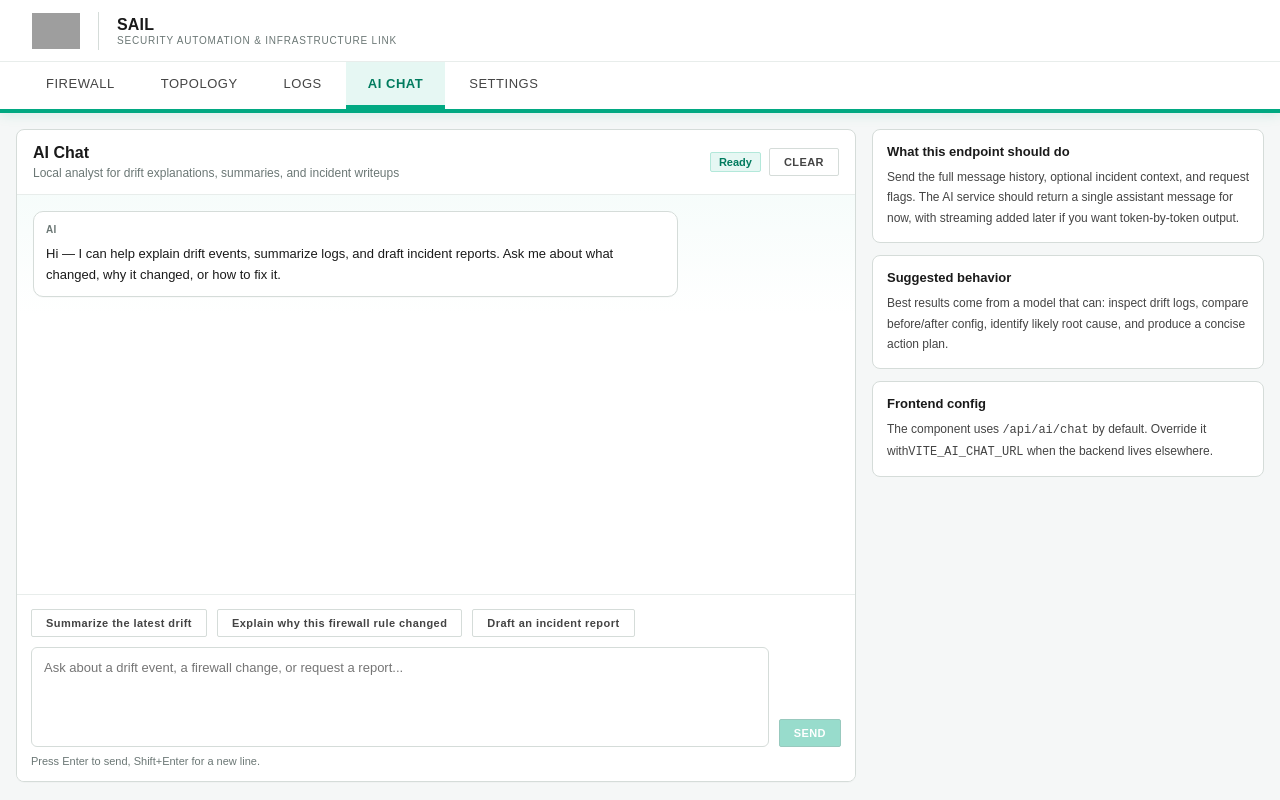
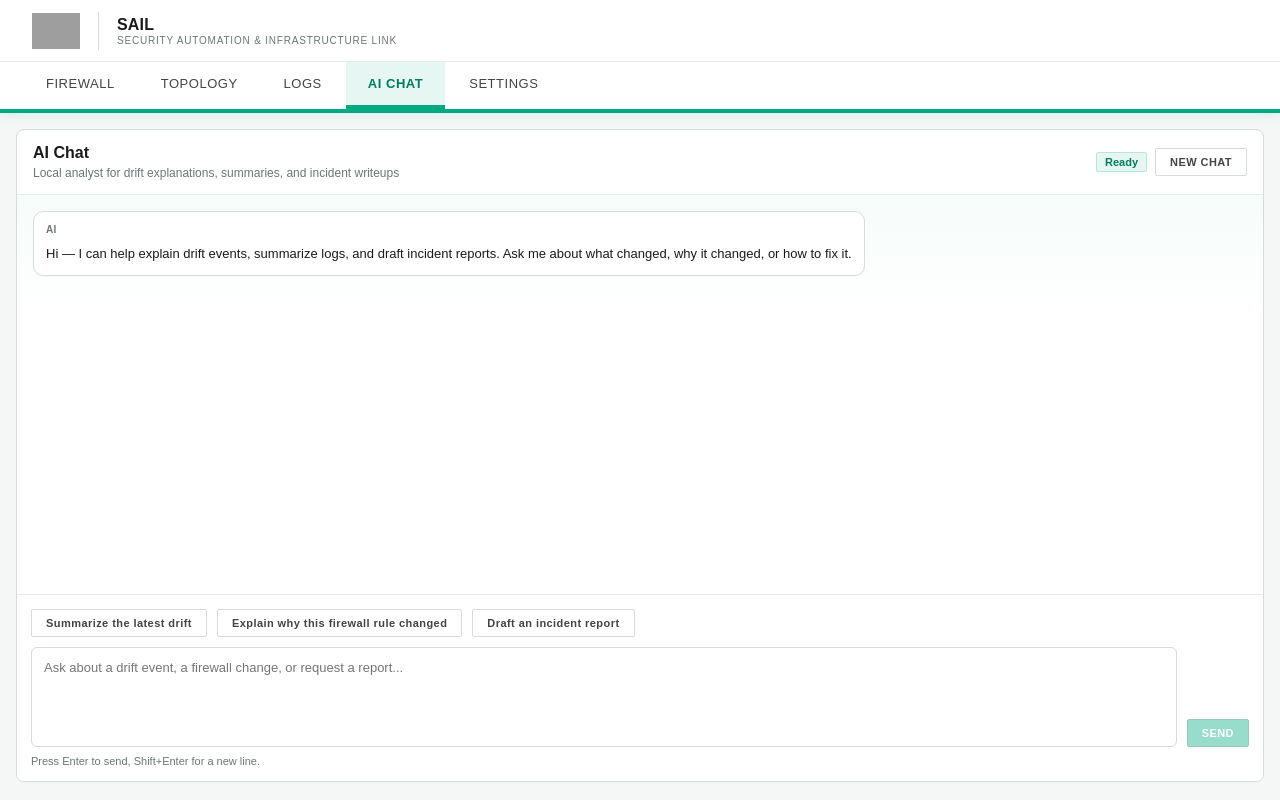
Before and after one commit to Mohamed-Chaker-Jouini/sail-loki-grafana, a React (Vite) app in the folder frontend/: page / in a window 1280 px wide. Both pictures are taken after a click on the button "AI CHAT". Built offline with nearby package versions, Linux system fonts and the light colour scheme; no server answers; grey boxes are pictures that could not be loaded; a web font is replaced by a local one.

Commit message:
Improve UI

```diff
--- a/frontend/src/pages/AiChat.tsx
+++ b/frontend/src/pages/AiChat.tsx
@@ -27,28 +27,57 @@ type AiChatResponse = {
   error?: string
 }
 
-const STORAGE_KEY = 'sail.aichat.history.v1'
+type ChatSession = {
+  conversationId: string
+  messages: ChatMessage[]
+}
+
+const STORAGE_KEY = 'sail.aichat.session.v1'
 
 function uid() {
   return `${Date.now()}-${Math.random().toString(16).slice(2)}`
 }
 
-function safeLoadHistory(): ChatMessage[] {
+function initialAssistantMessage(): ChatMessage {
+  return {
+    id: uid(),
+    role: 'assistant',
+    content:
+      'Hi — I can help explain drift events, summarize logs, and draft incident reports. Ask me about what changed, why it changed, or how to fix it.',
+    createdAt: Date.now(),
+  }
+}
+
+function safeLoadSession(): ChatSession | null {
   try {
     const raw = localStorage.getItem(STORAGE_KEY)
-    if (!raw) return []
+    if (!raw) return null
+
     const parsed = JSON.parse(raw)
-    if (!Array.isArray(parsed)) return []
-    return parsed
-      .filter((m) => m && typeof m.content === 'string' && (m.role === 'user' || m.role === 'assistant' || m.role === 'system'))
-      .map((m) => ({
+    if (!parsed || typeof parsed !== 'object') return null
+    if (typeof parsed.conversationId !== 'string') return null
+    if (!Array.isArray(parsed.messages)) return null
+
+    const messages = parsed.messages
+      .filter(
+        (m: any) =>
+          m &&
+          typeof m.content === 'string' &&
+          (m.role === 'user' || m.role === 'assistant' || m.role === 'system')
+      )
+      .map((m: any) => ({
         id: String(m.id ?? uid()),
         role: m.role,
         content: String(m.content),
         createdAt: Number(m.createdAt ?? Date.now()),
       }))
+
+    return {
+      conversationId: parsed.conversationId,
+      messages: messages.length ? messages : [initialAssistantMessage()],
+    }
   } catch {
-    return []
+    return null
   }
 }
 
@@ -58,20 +87,15 @@ export default function AiChat() {
     []
   )
 
-  const [messages, setMessages] = useState<ChatMessage[]>(() => {
-    const saved = safeLoadHistory()
-    return saved.length
-      ? saved
-      : [
-          {
-            id: uid(),
-            role: 'assistant',
-            content:
-              'Hi — I can help explain drift events, summarize logs, and draft incident reports. Ask me about what changed, why it changed, or how to fix it.',
-            createdAt: Date.now(),
-          },
-        ]
-  })
+  const loadedSession = useMemo(() => safeLoadSession(), [])
+
+  const [conversationId, setConversationId] = useState<string>(
+    () => loadedSession?.conversationId || uid()
+  )
+
+  const [messages, setMessages] = useState<ChatMessage[]>(
+    () => loadedSession?.messages || [initialAssistantMessage()]
+  )
 
   const [input, setInput] = useState('')
   const [sending, setSending] = useState(false)
@@ -80,11 +104,17 @@ export default function AiChat() {
 
   useEffect(() => {
     try {
-      localStorage.setItem(STORAGE_KEY, JSON.stringify(messages))
+      localStorage.setItem(
+        STORAGE_KEY,
+        JSON.stringify({
+          conversationId,
+          messages,
+        } satisfies ChatSession)
+      )
     } catch {
       // ignore storage failures
     }
-  }, [messages])
+  }, [conversationId, messages])
 
   useEffect(() => {
     listRef.current?.scrollTo({ top: listRef.current.scrollHeight, behavior: 'smooth' })
@@ -116,7 +146,7 @@ export default function AiChat() {
           Accept: 'application/json',
         },
         body: JSON.stringify({
-          conversation_id: getConversationId(nextMessages),
+          conversation_id: conversationId,
           messages: nextMessages.map((m) => ({
             role: m.role,
             content: m.content,
@@ -184,17 +214,19 @@ export default function AiChat() {
     }
   }
 
-  function clearChat() {
-    setMessages([
-      {
-        id: uid(),
-        role: 'assistant',
-        content:
-          'Hi — I can help explain drift events, summarize logs, and draft incident reports. Ask me about what changed, why it changed, or how to fix it.',
-        createdAt: Date.now(),
-      },
-    ])
+  function newChat() {
+    const nextConversationId = uid()
+    setConversationId(nextConversationId)
+    setMessages([initialAssistantMessage()])
+    setInput('')
     setError(null)
+    setSending(false)
+
+    try {
+      localStorage.removeItem(STORAGE_KEY)
+    } catch {
+      // ignore storage failures
+    }
   }
 
   const canSend = input.trim().length > 0 && !sending
@@ -203,14 +235,12 @@ export default function AiChat() {
     <div
       style={{
         height: 'calc(100vh - 115px)',
-        display: 'grid',
-        gridTemplateColumns: '1.5fr .7fr',
-        gap: 16,
         padding: 16,
       }}
     >
       <section
         style={{
+          height: '100%',
           display: 'flex',
           flexDirection: 'column',
           minHeight: 0,
@@ -229,6 +259,7 @@ export default function AiChat() {
             alignItems: 'center',
             justifyContent: 'space-between',
             gap: 12,
+            flexWrap: 'wrap',
           }}
         >
           <div>
@@ -238,15 +269,15 @@ export default function AiChat() {
             </div>
           </div>
 
-          <div style={{ display: 'flex', gap: 8, alignItems: 'center' }}>
+          <div style={{ display: 'flex', gap: 8, alignItems: 'center', flexWrap: 'wrap' }}>
             <span
               className="badge b-clean"
               style={{ textTransform: 'none', letterSpacing: 0, fontSize: 11 }}
             >
               {sending ? 'Thinking' : 'Ready'}
             </span>
-            <button type="button" onClick={clearChat}>
-              Clear
+            <button type="button" onClick={newChat}>
+              New chat
             </button>
           </div>
         </div>
@@ -341,45 +372,8 @@ export default function AiChat() {
           </div>
         </div>
       </section>
-
-      <aside
-        style={{
-          display: 'flex',
-          flexDirection: 'column',
-          gap: 12,
-          minHeight: 0,
-        }}
-      >
-        <Card title="What this endpoint should do">
-          <p style={helpText}>
-            Send the full message history, optional incident context, and request flags. The AI
-            service should return a single assistant message for now, with streaming added later if
-            you want token-by-token output.
-          </p>
-        </Card>
-
-        <Card title="Suggested behavior">
-          <p style={helpText}>
-            Best results come from a model that can: inspect drift logs, compare before/after
-            config, identify likely root cause, and produce a concise action plan.
-          </p>
-        </Card>
-
-        <Card title="Frontend config">
-          <p style={helpText}>
-            The component uses <code>/api/ai/chat</code> by default. Override it with
-            <code>VITE_AI_CHAT_URL</code> when the backend lives elsewhere.
-          </p>
-        </Card>
-      </aside>
     </div>
   )
-}
-
-function getConversationId(messages: ChatMessage[]) {
-  const first = messages[0]
-  if (!first) return uid()
-  return `sail-${first.createdAt}`
 }
 
 function MessageBubble({ message }: { message: ChatMessage }) {
@@ -426,27 +420,3 @@ function MessageBubble({ message }: { message: ChatMessage }) {
     </div>
   )
 }
-
-function Card({ title, children }: { title: string; children: React.ReactNode }) {
-  return (
-    <div
-      style={{
-        background: 'var(--surface)',
-        border: '1px solid var(--border)',
-        borderRadius: 8,
-        padding: 14,
-      }}
-    >
-      <div style={{ fontSize: 13, fontWeight: 800, color: 'var(--text)', marginBottom: 8 }}>
-        {title}
-      </div>
-      {children}
-    </div>
-  )
-}
-
-const helpText: React.CSSProperties = {
-  fontSize: 12,
-  color: 'var(--text-2)',
-  lineHeight: 1.7,
-}
```
